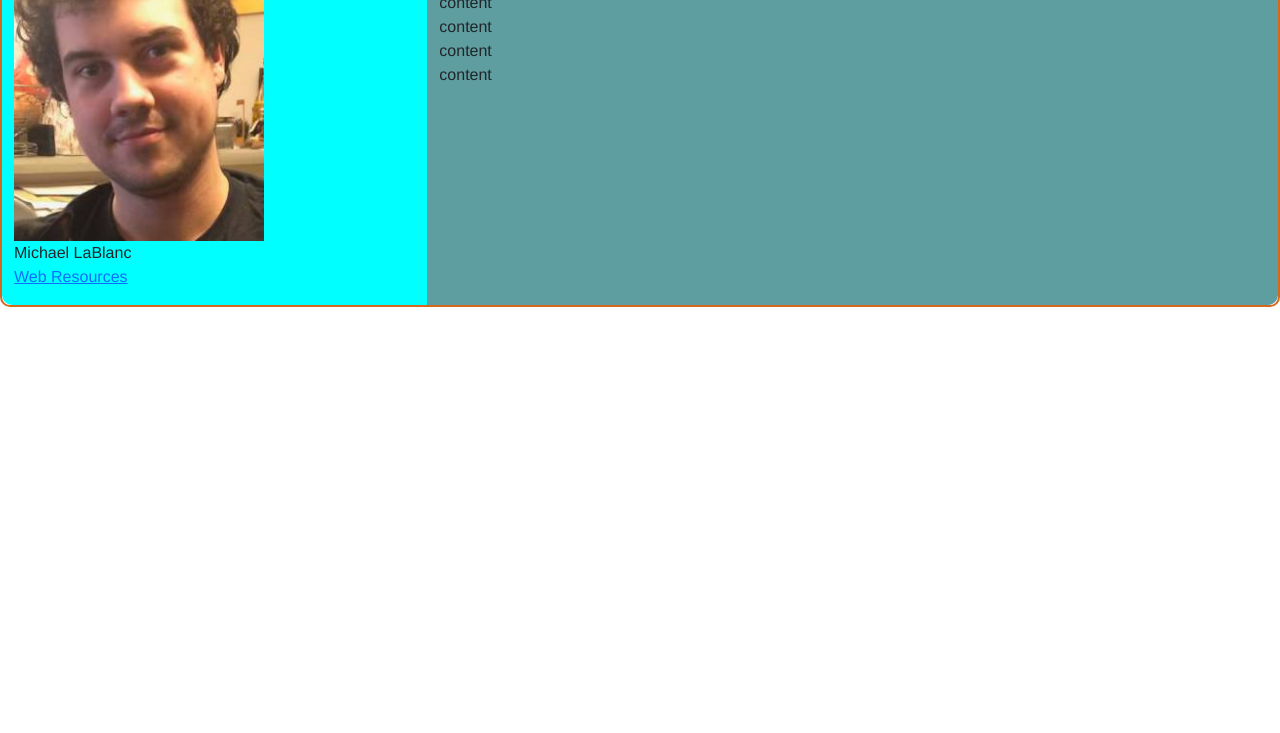
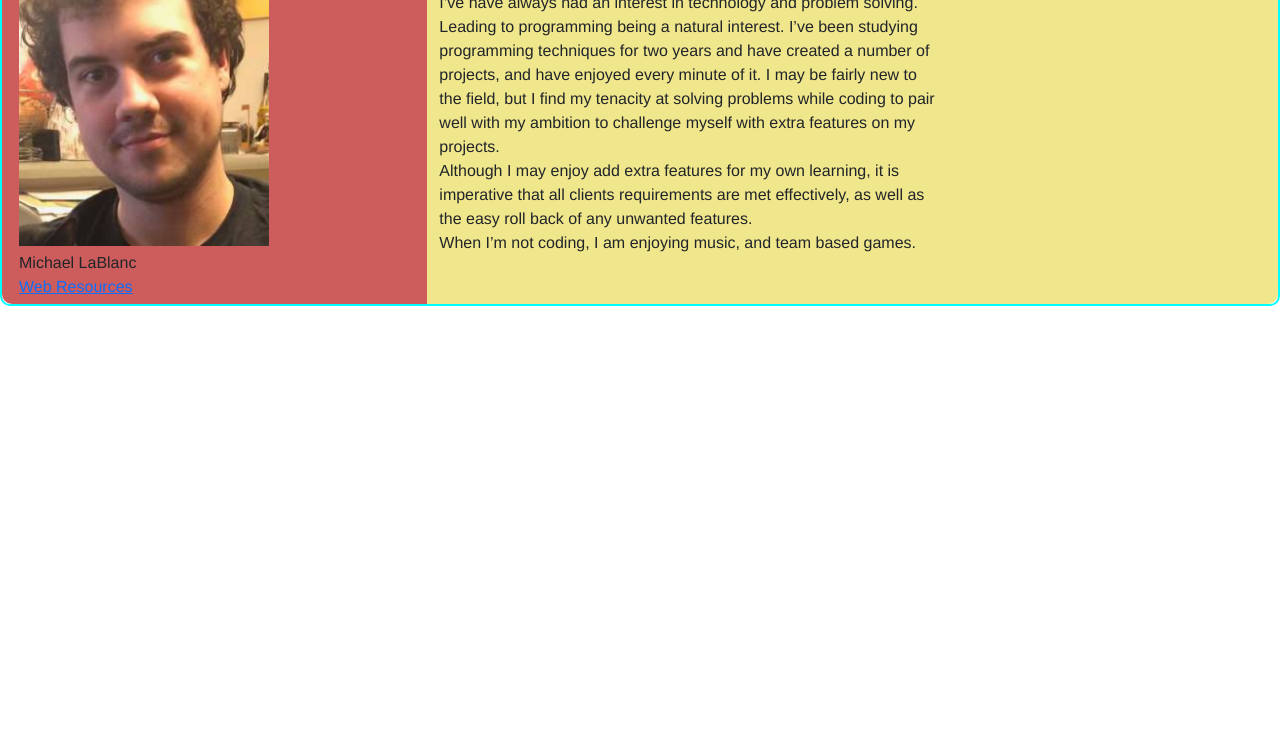
Before and after one commit to MJLablanc1/Webroot, a plain HTML site: page index.html in a window 1280 px wide. Shown: the part 67-800 px from the top of the page. Drawn offline with nearby package versions, Linux system fonts and the light colour scheme.

Commit message:
CSS was tweaked, Added profile description

```diff
--- a/css/styles.css
+++ b/css/styles.css
@@ -1,12 +1,12 @@
 #wholeContainer {
     border: solid;
-    border-color: chocolate;
+    border-color: aqua;
     border-radius: 10px;
     border-width: 2px;
 }
 
 #leftContainer {
-    background-color: aqua;
+    background-color:indianred;
     border: none;
     border-color: aqua;
     border-top-left-radius: 10px;
@@ -14,7 +14,7 @@
 }
 
 #rightContainer {
-    background-color:cadetblue;
+    background-color:khaki;
     border: none;
     border-color: brown;
     border-top-right-radius: 10px;
@@ -25,7 +25,17 @@ p {
     font-family: 'Franklin Gothic Medium', 'Arial Narrow', Arial, sans-serif;
 }
 
+#nameBox {
+    clear:both;
+    margin: 5px;
+}
+
+#descBox {
+    width: 500px;
+}
+
 img {
+    margin: 5px;
     height: 250px;
     float:left;
 }
--- a/index.html
+++ b/index.html
@@ -26,13 +26,16 @@
         <div class="row" id="wholeContainer">
             <div class="col-sm-4" id="leftContainer">
                 <img src="img/profilePic.jpg" alt="Michael LaBlanc"/>
-                <p style="clear:both;">
+                <p id="nameBox">
                     Michael LaBlanc <br>
                     <a href="html/webresources.html">Web Resources</a>
                 </p>
             </div>
             <div class="col-sm-8" id="rightContainer">
-                <p> content <br> content <br> content <br> content <br></p>
+                <p id="descBox"> I’ve have always had an interest in technology and problem solving. Leading to programming being a natural interest. I’ve been studying programming techniques for two years and have created a number of projects, and have enjoyed every minute of it. I may be fairly new to the field, but I find my tenacity at solving problems while coding to pair well with my ambition to challenge myself with extra features on my projects.
+                    <br>Although I may enjoy add extra features for my own learning, it is imperative that all clients requirements are met effectively, as well as the easy roll back of any unwanted features.
+                    <br>When I’m not coding, I am enjoying music, and team based games.
+                    </p>
             </div>
         </div>
     </div>
```
